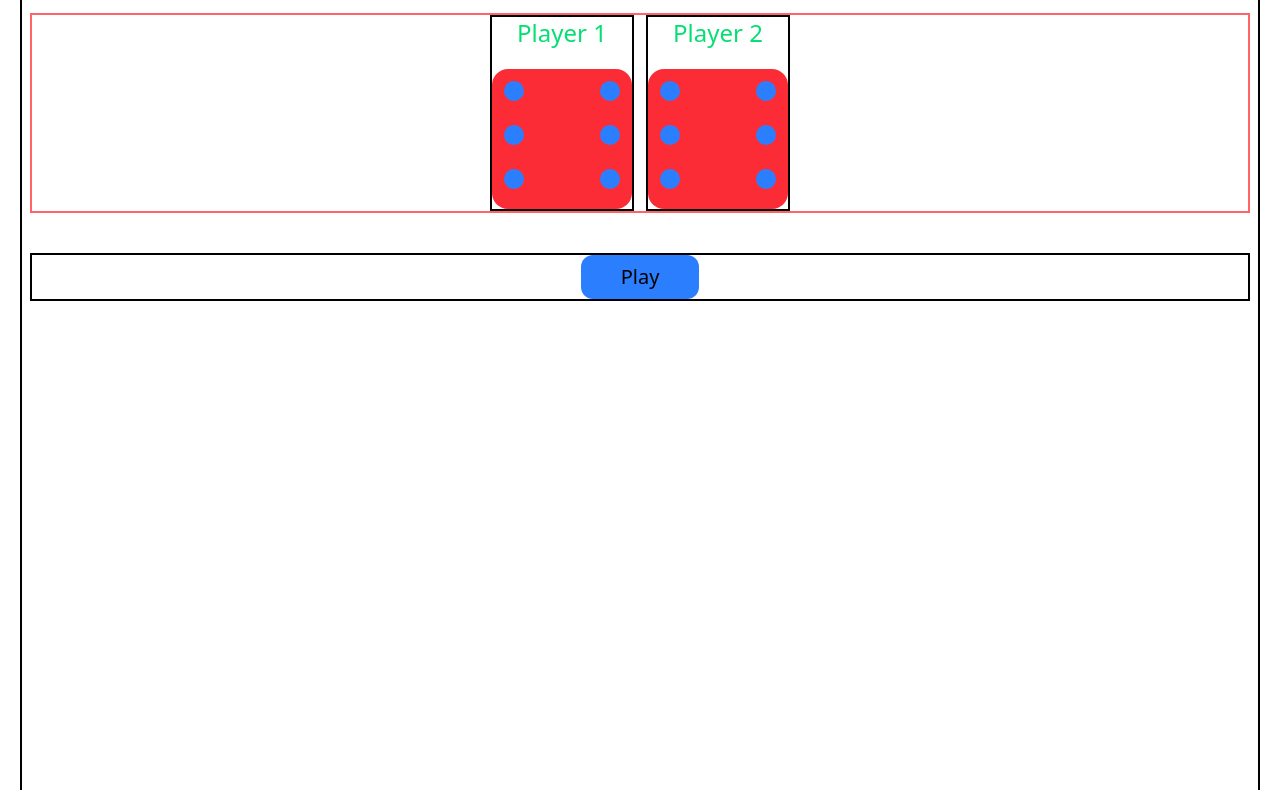
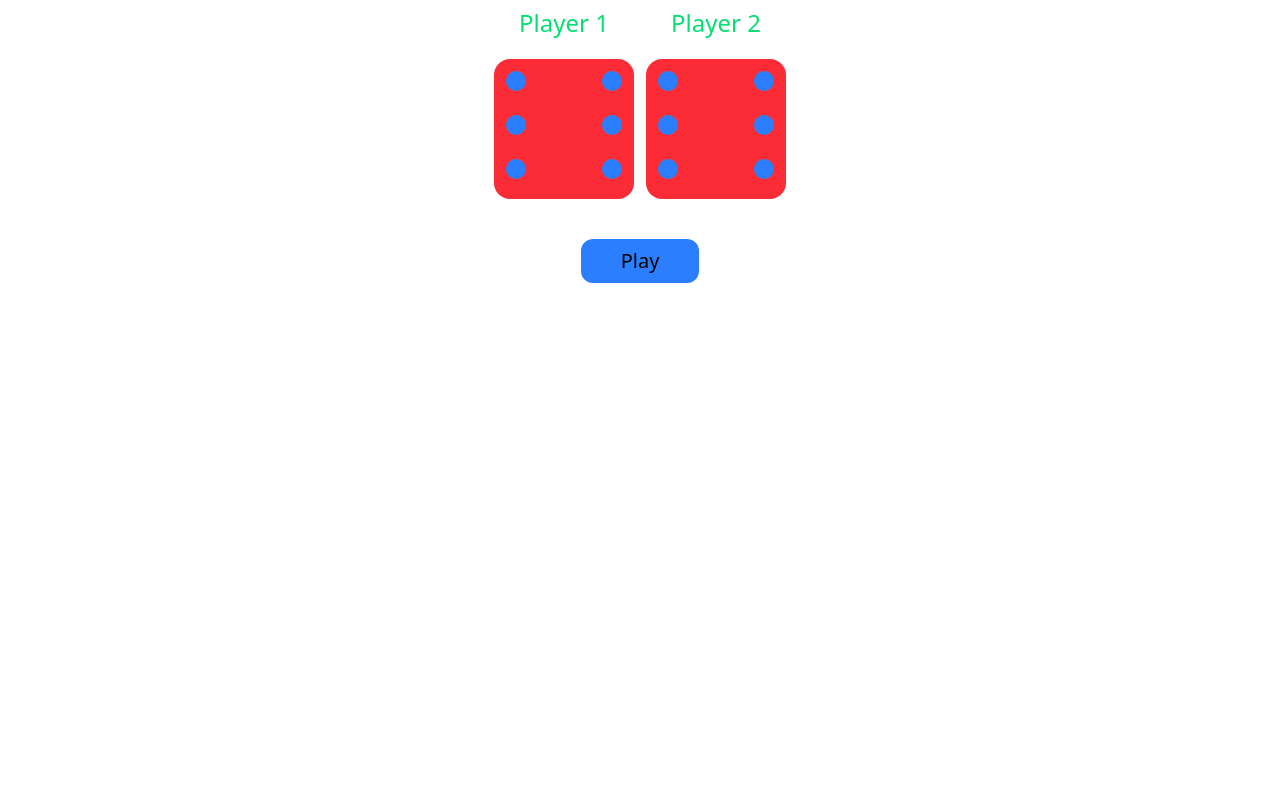
Before and after one commit to amitsah98450/Dice-Game, a plain HTML site: page index.html in a window 1280 px wide. Shown: the part 133-923 px from the top of the page. Drawn offline with nearby package versions, Linux system fonts and the light colour scheme.

Commit message:
second commit

```diff
--- a/index.html
+++ b/index.html
@@ -9,11 +9,11 @@
     <link rel="stylesheet" href="./style.css">
 </head>
 
-<body class="h-full bg-white m-5 p-2 border-2 ">
-    <h1 class="text-7xl text-center text-green-400 font-bold border-2 border-black w-full heading">Click Button</h1>
+<body class="h-full bg-white m-5 p-2  ">
+    <h1 class="text-7xl text-center text-green-400 font-bold  border-black w-full heading">Click Button</h1>
 
-    <div class="mt-10 flex justify-center border-2 border-red-400">
-        <div class="player1 border-2 flex flex-col items-center justify-center mr-3">
+    <div class="mt-10 flex justify-center  border-red-400">
+        <div class="player1  flex flex-col items-center justify-center mr-3">
             <div class="text-green-400 text center font-light text-2xl mb-5">Player 1</div>
             <div class="replace1">
                 <div class="dice size-35 bg-red-500 rounded-2xl flex flex-col">
@@ -36,7 +36,7 @@
             </div>
 
         </div>
-        <div class="player2 border-2 flex flex-col items-center justify-center">
+        <div class="player2  flex flex-col items-center justify-center">
             <div class="text-green-400 text center font-light text-2xl mb-5">Player 2</div>
             <div class="replace2">
                 <div class="dice size-35 bg-red-500 rounded-2xl flex flex-col">
@@ -57,7 +57,7 @@
             </div>
         </div>
     </div>
-    <div class="border-2 mt-10 flex justify-center items-center">
+    <div class=" mt-10 flex justify-center items-center">
         <button class="bg-blue-500 hover:bg-blue-600 px-10 py-2 rounded-xl text-xl" onclick="play()">Play</button>
     </div>
 
```
